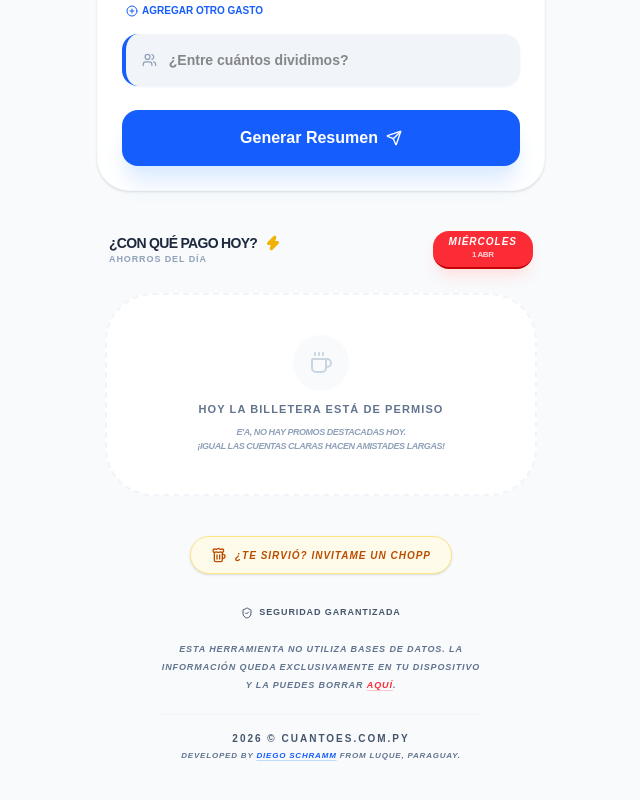
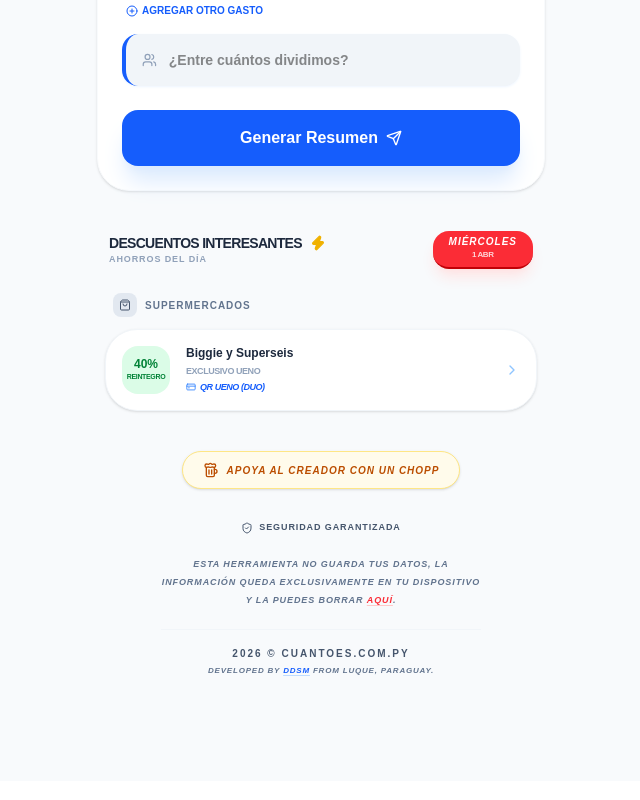
Before and after one commit to Schrammpy/cuanto-es, a Next.js app: page / in a window 1280 px wide. Shown: the part 702-1502 px from the top of the page, without its empty margins (319-959 px from the left). Built offline with nearby package versions, Linux system fonts and the light colour scheme.

Commit message:
Se agrega Vercel Analytics

```diff
--- a/app/layout.tsx
+++ b/app/layout.tsx
@@ -1,6 +1,7 @@
 import type { Metadata } from "next";
 import { Geist, Geist_Mono } from "next/font/google";
 import "./globals.css";
+import { Analytics } from "@vercel/analytics/react"; // 1. Importamos esto
 
 const geistSans = Geist({
   variable: "--font-geist-sans",
@@ -14,7 +15,7 @@ const geistMono = Geist_Mono({
 
 export const metadata: Metadata = {
   title: "CuantoEs.com.py — Cuentas Claras",
-  description: "Calculá la carne del asado, el fútbol o la cena y pasá los datos de transferencia rápido por WhatsApp.",
+  description: "Calculá la carne del asado, el gasto del cumpleaños o la cena de amigos y pasá el resumen rápido por WhatsApp.",
   icons: {
     icon: "icon.svg", // Asegurate de tener un favicon luego
   }
@@ -29,6 +30,7 @@ export default function RootLayout({
     <html lang="es">
       <body className="antialiased">
         {children}
+        <Analytics /> {/* 2. Lo agregamos aquí antes de cerrar el body */}
       </body>
     </html>
   );
--- a/app/page.tsx
+++ b/app/page.tsx
@@ -16,7 +16,7 @@ export default function Home() {
         {/* MANUAL DE USO CON NOTA DE PRIVACIDAD */}
         <div className="bg-blue-50 border border-blue-100 p-5 rounded-[2rem] mb-6 shadow-sm shadow-blue-50">
             <h3 className="text-blue-900 text-[10px] font-[800] uppercase tracking-widest mb-5 flex items-center gap-2">
-                <Sparkles className="w-4 h-4 text-blue-600" /> ¡Cero estrés, es muy fácil!
+                <Sparkles className="w-4 h-4 text-blue-600" /> ¡Tranqui, es muy fácil!
             </h3>
 
             <div className="space-y-4">
@@ -27,12 +27,12 @@ export default function Home() {
 
                 <div className="flex items-center gap-4">
                     <div className="bg-blue-200 p-2 rounded-xl shrink-0"><Receipt className="w-4 h-4 text-blue-700" /></div>
-                    <p className="text-[11px] font-semibold text-blue-800 leading-tight tracking-tight">Cargá qué se compró y entre cuántos dividen.</p>
+                    <p className="text-[11px] font-semibold text-blue-800 leading-tight tracking-tight">Qué se compró y entre cuántos estan.</p>
                 </div>
 
                 <div className="flex items-center gap-4">
                     <div className="bg-blue-200 p-2 rounded-xl shrink-0"><Share2 className="w-4 h-4 text-blue-700" /></div>
-                    <p className="text-[11px] font-semibold text-blue-800 leading-tight tracking-tight">¡Listo! Pasale el resumen a tus socios al grupo.</p>
+                    <p className="text-[11px] font-semibold text-blue-800 leading-tight tracking-tight">¡Listo! Pasa el resumen al grupo.</p>
                 </div>
             </div>
         </div>
--- a/components/BenefitList.tsx
+++ b/components/BenefitList.tsx
@@ -43,7 +43,7 @@ export default function BenefitList() {
       <div className="flex items-center justify-between px-1">
         <div>
           <h2 className="text-sm font-[800] text-slate-800 uppercase tracking-tighter flex items-center gap-2">
-            ¿CON QUÉ PAGO HOY? <Zap className="w-4 h-4 text-yellow-500 fill-yellow-500" />
+            Descuentos Interesantes <Zap className="w-4 h-4 text-yellow-500 fill-yellow-500" />
           </h2>
           <p className="text-[9px] text-slate-400 font-bold uppercase tracking-widest">Ahorros del día</p>
         </div>
@@ -111,11 +111,10 @@ export default function BenefitList() {
             </div>
             <div className="px-4">
                 <p className="text-[11px] font-[800] text-slate-500 uppercase tracking-widest leading-tight">
-                    Hoy la billetera está de permiso
+                    Al parecer hoy no hay promos interesantes...
                 </p>
                 <p className="text-[9px] text-slate-400 mt-2 uppercase font-bold tracking-tighter italic leading-relaxed">
-                    E'a, no hay promos destacadas hoy. <br/>
-                    ¡Igual las cuentas claras hacen amistades largas!
+                    ¡Volve mañana! <br/>
                 </p>
             </div>
         </div>
--- a/components/Footer.tsx
+++ b/components/Footer.tsx
@@ -6,7 +6,7 @@ export default function Footer() {
   const [showAlias, setShowAlias] = useState(false);
   const [copied, setCopied] = useState(false);
 
-  const ALIAS_PAGO = "diego.schramm"; // <--- TU ALIAS REAL
+  const ALIAS_PAGO = "4409055"; // <--- TU ALIAS REAL
 
   const copiarAlias = () => {
     navigator.clipboard.writeText(ALIAS_PAGO);
@@ -38,18 +38,18 @@ export default function Footer() {
             className="flex items-center gap-2 bg-amber-50 text-amber-700 px-5 py-2.5 rounded-full border border-amber-200 active:scale-95 transition-all shadow-sm"
           >
             <Beer className="w-4 h-4" />
-            <span className="text-[10px] font-black uppercase tracking-widest italic">¿Te sirvió? Invitame un chopp</span>
+            <span className="text-[10px] font-black uppercase tracking-widest italic">Apoya al creador con un chopp</span>
           </button>
         ) : (
           <div className="bg-white border-2 border-amber-100 p-6 rounded-[2.5rem] w-full animate-in zoom-in-95 duration-300 shadow-xl shadow-amber-50 flex flex-col items-center border-dashed">
             <Heart className="w-5 h-5 text-red-500 mb-2 fill-red-500" />
             <p className="text-[10px] font-bold text-slate-600 uppercase tracking-widest mb-4 text-center px-2 leading-relaxed italic">
-                ¡Gracias socio! Tu apoyo ayuda a mantener viva la web.
+                Tu apoyo ayuda a mantener la web.
             </p>
 
             <div className="flex items-center justify-between bg-slate-50 w-full p-3 rounded-2xl border border-slate-200">
                 <div className="flex flex-col">
-                    <span className="text-[8px] text-slate-400 font-bold uppercase tracking-tighter">Alias para transferir</span>
+                    <span className="text-[8px] text-slate-400 font-bold uppercase tracking-tighter">Alias para donacion</span>
                     <span className="text-sm font-black text-slate-800 leading-none">{ALIAS_PAGO}</span>
                 </div>
                 <button
@@ -78,7 +78,7 @@ export default function Footer() {
         </div>
 
         <p className="text-[9px] font-bold text-slate-500 uppercase tracking-widest leading-loose italic max-w-[320px] mx-auto">
-            Esta herramienta no utiliza bases de datos. La información queda exclusivamente en tu dispositivo y la puedes borrar <button onClick={borrarDatos} className="text-red-500 underline decoration-red-200 underline-offset-2 hover:text-red-700 transition-colors">AQUÍ</button>.
+            Esta herramienta no guarda tus datos, la información queda exclusivamente en tu dispositivo y la puedes borrar <button onClick={borrarDatos} className="text-red-500 underline decoration-red-200 underline-offset-2 hover:text-red-700 transition-colors">AQUÍ</button>.
         </p>
 
         <div className="space-y-1 pt-4 border-t border-slate-100 text-slate-600">
@@ -92,7 +92,7 @@ export default function Footer() {
                 rel="noopener noreferrer"
                 className="text-blue-600 hover:text-blue-800 underline decoration-blue-200 underline-offset-2 transition-colors"
               >
-                Diego Schramm
+                DDSM
               </a> from Luque, Paraguay.
             </p>
         </div>
--- a/data/data.ts
+++ b/data/data.ts
@@ -15,27 +15,40 @@ export interface Benefit {
 export const BENEFITS: Benefit[] = [
   {
     id: '1',
-    day: 1,
+    day: 3,
     bank: "ueno",
     brand: "Biggie y Superseis",
     category: 'SUPER',
     discount: "40%",
     type: "REINTEGRO",
     paymentMethod: "QR ueno (Duo)",
-    link: "https://www.ueno.com.py/beneficios", // Ejemplo
+    link: "https://www.ueno.com.py/beneficios",
     color: "bg-green-100",
     textColor: "text-green-700"
   },
   {
     id: '2',
-    day: 2,
+    day: 6, //Sabado
     bank: "Itaú",
-    brand: "Supermercados Stock",
+    brand: "Stock | Superseis | Super Real",
     category: 'SUPER',
-    discount: "30%",
+    discount: "15%",
     type: "AHORRO",
     paymentMethod: "Tarjeta de Crédito",
-    link: "https://www.itau.com.py/beneficios", // Ejemplo
+    link: "https://www.itau.com.py/beneficios2/categoria/13",
+    color: "bg-blue-100",
+    textColor: "text-blue-700"
+  },
+   {
+    id: '3',
+    day: 2, //Martes
+    bank: "Itaú",
+    brand: "Punto Farma",
+    category: 'PHARMA',
+    discount: "35%*",
+    type: "AHORRO",
+    paymentMethod: "QR y Tarjeta de Crédito",
+    link: "https://www.itau.com.py/beneficios2/categoria/3",
     color: "bg-blue-100",
     textColor: "text-blue-700"
   }
--- a/package.json
+++ b/package.json
@@ -9,6 +9,7 @@
     "lint": "eslint"
   },
   "dependencies": {
+    "@vercel/analytics": "^2.0.1",
     "lucide-react": "^1.7.0",
     "next": "16.2.1",
     "react": "19.2.4",
```
Also changed, not shown: 1 other file (tests, documents, lock files or other folders).
